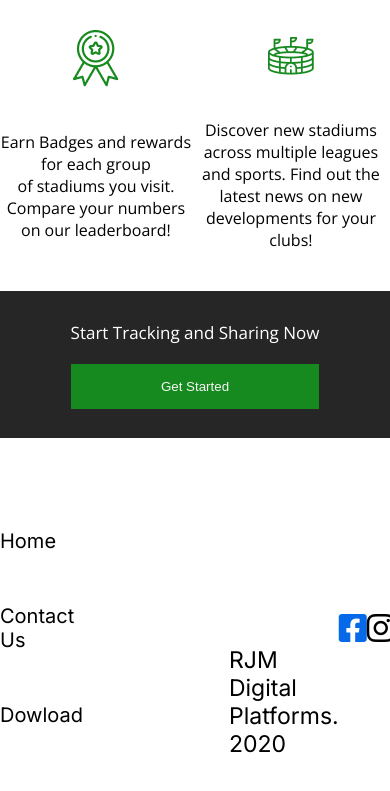
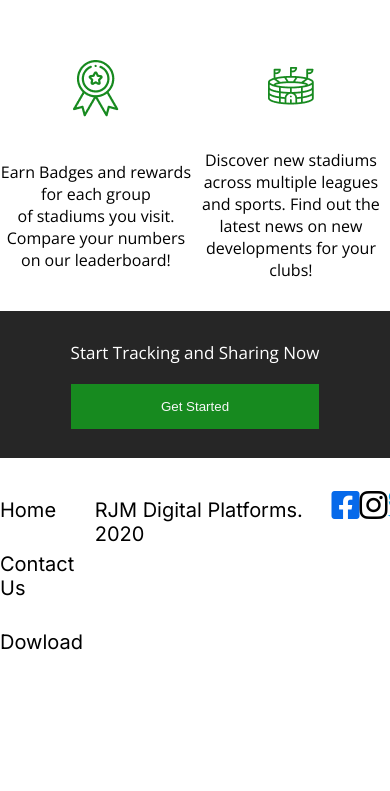
Before and after one commit to Sam-tech94/the_stadium_app, a plain HTML site: page index.html in a window 390 px wide. Shown: the part 1029-1820 px from the top of the page. Drawn offline with nearby package versions, Linux system fonts and the light colour scheme.

Commit message:
did some changes in media query in footer section

```diff
--- a/style.css
+++ b/style.css
@@ -237,7 +237,7 @@ header::before {
 .digital-platform {
   display: flex;
   align-items: flex-end;
-  padding-bottom: 20px;
+  padding-bottom: 30px;
 }
 
 .digital-platform p {
@@ -303,4 +303,24 @@ header::before {
   .about img {
     margin-left: 55px;
   }
+
+  .test-child-1 p {
+    margin-bottom: 30px;
+  }
+
+  .footer {
+    flex-direction: row;
+    min-height: 600px;
+    justify-content: space-around;
+    align-items: baseline;
+  }
+
+  .footer-nav {
+    gap: 30px;
+  }
+
+  .digital-platform p {
+    font-size: 20px;
+    margin-left: 0;
+  }
 }
```
Also changed, not shown: index.html (+1 -0 lines).
